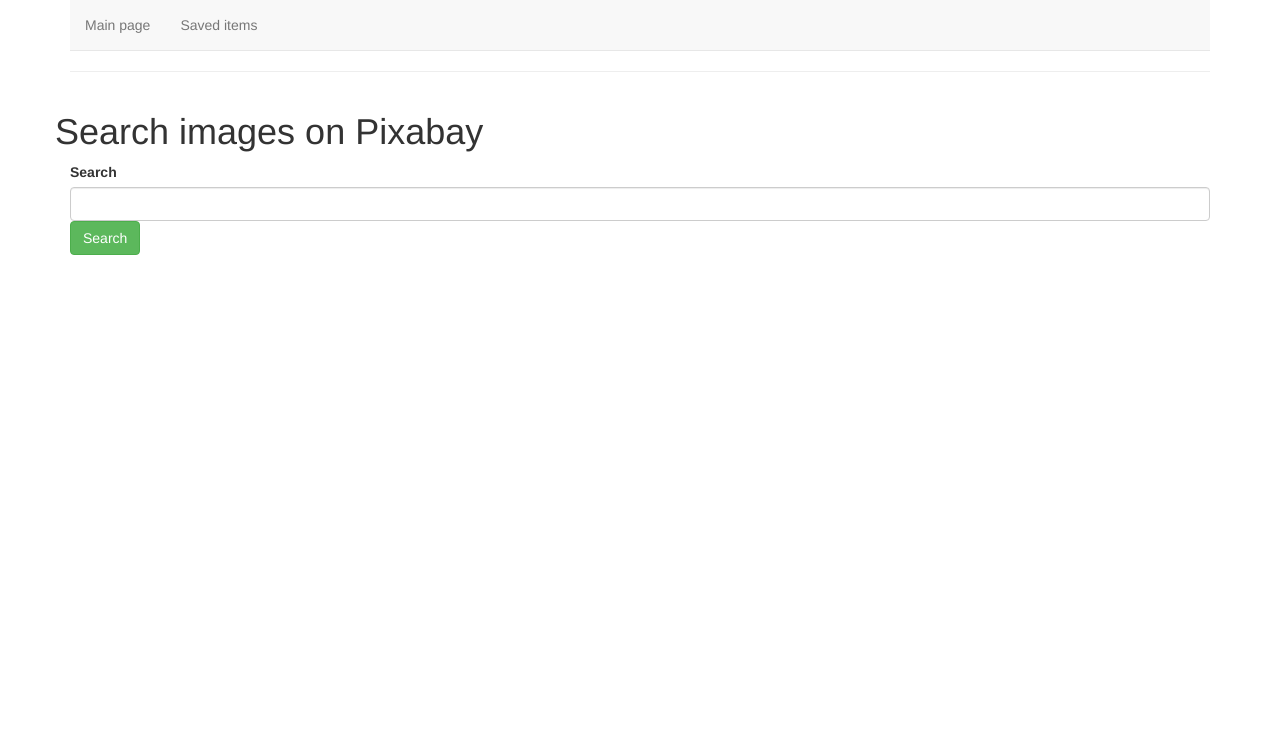
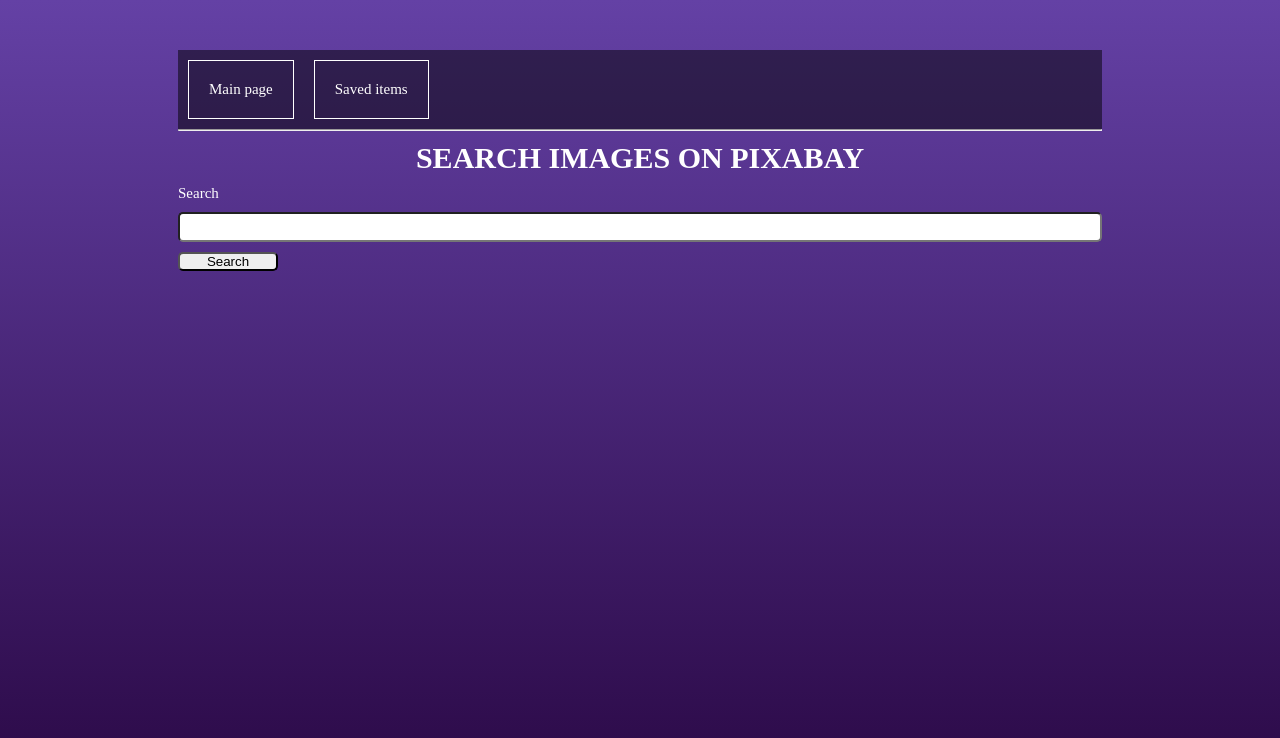
Before and after one commit to devGabor84/pixabay-search-app, an Angular app: page /results in a window 1280 px wide. Shown: the top 738 px of the page. Built offline with nearby package versions, Linux system fonts and the light colour scheme.

Commit message:
basic styles added

```diff
--- a/angular.json
+++ b/angular.json
@@ -19,10 +19,7 @@
             "polyfills": "src/polyfills.ts",
             "tsConfig": "src/tsconfig.app.json",
             "assets": ["src/favicon.ico", "src/assets"],
-            "styles": [
-              "node_modules/bootstrap/dist/css/bootstrap.min.css",
-              "src/styles.css"
-            ],
+            "styles": ["src/styles.css"],
             "scripts": []
           },
           "configurations": {
--- a/src/app/app.component.css
+++ b/src/app/app.component.css
@@ -0,0 +1,8 @@
+.container {
+  padding: 5rem;
+  max-width: 80%;
+  margin: auto;
+  height: 100%;
+  display: flex;
+  flex-flow: column;
+}
--- a/src/app/menu/menu.component.css
+++ b/src/app/menu/menu.component.css
@@ -0,0 +1,18 @@
+.nav {
+  display: flex;
+  list-style: none;
+  background-color: rgba(0, 0, 0, 0.5);
+}
+
+li {
+  margin: 1rem;
+  border: 1px solid #fff;
+  padding: 2rem;
+}
+
+a {
+  font-size: 1.5rem;
+  color: #fff;
+  text-decoration: none;
+  height: 100%;
+}
--- a/src/app/search-page/item.service.ts
+++ b/src/app/search-page/item.service.ts
@@ -31,7 +31,7 @@
       .get("https://pixabay.com/api/?key=" + this.apiKey + "&q=" + query)
       .subscribe((res: any) => {
         this.items = res.hits;
-        console.log(this.items[1]);
+        console.log(this.items);
         this.itemsChanged.emit(this.items);
       });
   }
--- a/src/app/search-page/search-page-item/search-page-item.component.css
+++ b/src/app/search-page/search-page-item/search-page-item.component.css
@@ -0,0 +1,16 @@
+.col {
+  width: 30rem;
+  height: 30rem;
+  background-color: gray;
+  padding: 2rem;
+}
+
+a {
+  display: flex;
+  flex-flow: column;
+}
+
+img {
+  width: 100%;
+  height: auto;
+}
--- a/src/app/search-page/search-page-item/search-page-item.component.html
+++ b/src/app/search-page/search-page-item/search-page-item.component.html
@@ -1,11 +1,6 @@
-<div class="col-lg-3">
+<div class="col">
   <a routerLink="/details/{{ this.id }}">
-    <img
-      src="{{ item.previewURL }}"
-      alt=""
-      class="responsive-img"
-      style="max-height: 100px;"
-    />
+    <img src="{{ item.previewURL }}" alt="" class="responsive-img" />
     <h3>{{ item.type }}</h3>
     <p>{{ item.tags }}</p>
   </a>
--- a/src/app/search-page/search-page-results/search-page-results.component.css
+++ b/src/app/search-page/search-page-results/search-page-results.component.css
@@ -0,0 +1,7 @@
+.row {
+  display: grid;
+  grid-template-columns: repeat(auto-fit, minmax(30rem, 1fr));
+  align-content: space-around;
+  grid-gap: 1rem;
+  padding: 1rem;
+}
--- a/src/app/search-page/search-page.component.css
+++ b/src/app/search-page/search-page.component.css
@@ -0,0 +1,36 @@
+h1 {
+  text-align: center;
+  text-transform: uppercase;
+  margin: 1rem;
+  font-size: 3rem;
+  color: #fff;
+}
+
+.row {
+  display: flex;
+  flex-flow: column;
+}
+
+.form-group {
+  display: flex;
+  flex-flow: column;
+}
+
+input {
+  width: 100%;
+  margin-top: 1rem;
+  margin-bottom: 1rem;
+  flex-basis: 3rem;
+  border-radius: 5px;
+}
+
+label {
+  font-size: 1.5rem;
+  color: #fff;
+}
+
+.btn {
+  width: 10rem;
+  cursor: pointer;
+  border-radius: 5px;
+}
--- a/src/styles.css
+++ b/src/styles.css
@@ -1 +1,22 @@
-/* You can add global styles to this file, and also import other style files */
+* {
+  margin: 0;
+  padding: 0;
+}
+
+*,
+*::before,
+*::after {
+  box-sizing: inherit;
+}
+
+html {
+  font-size: 62.5%;
+  box-sizing: border-box;
+}
+
+body {
+  min-height: 100vh;
+  background-image: linear-gradient(#6441a5, #2a0845);
+  background-size: cover;
+  background-repeat: no-repeat;
+}
```
